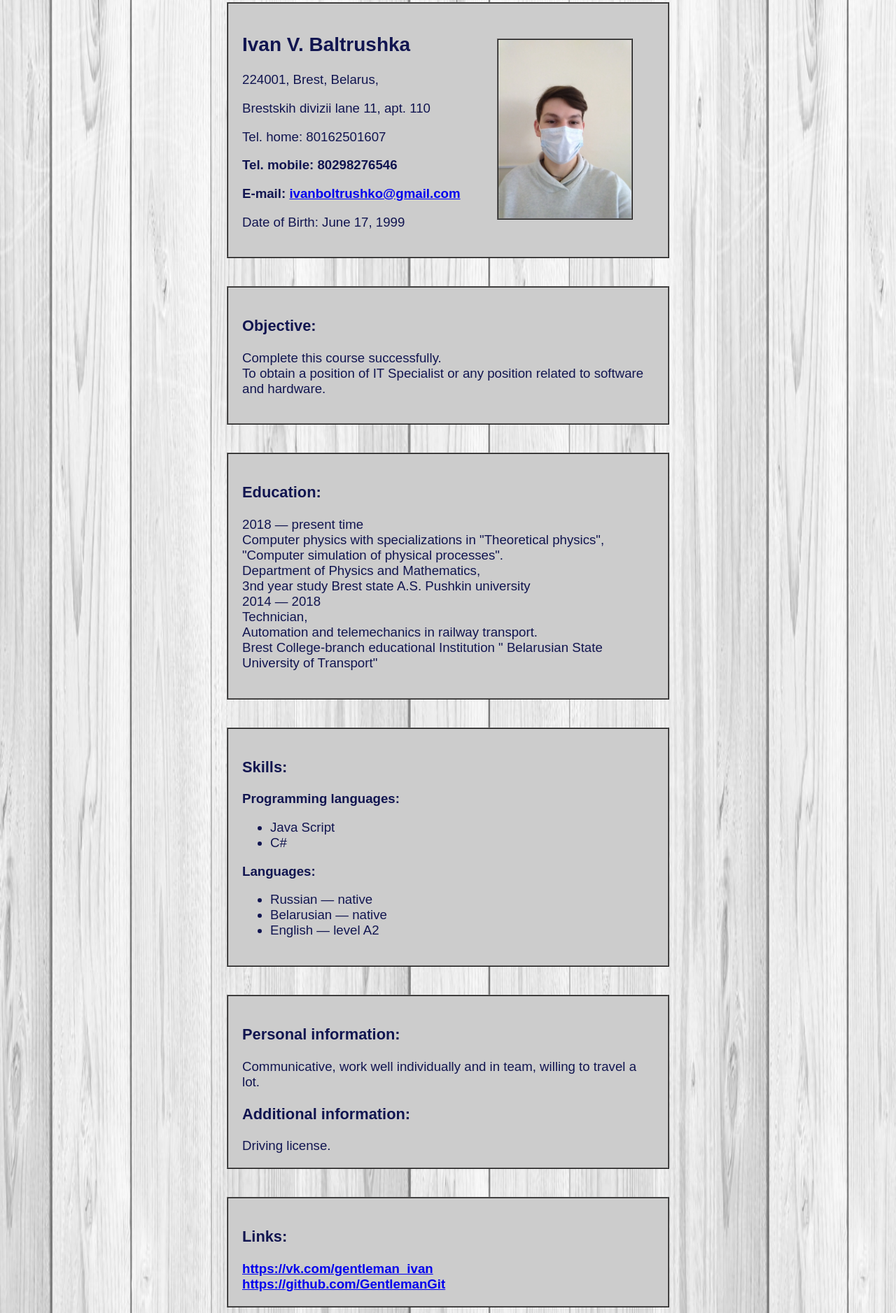
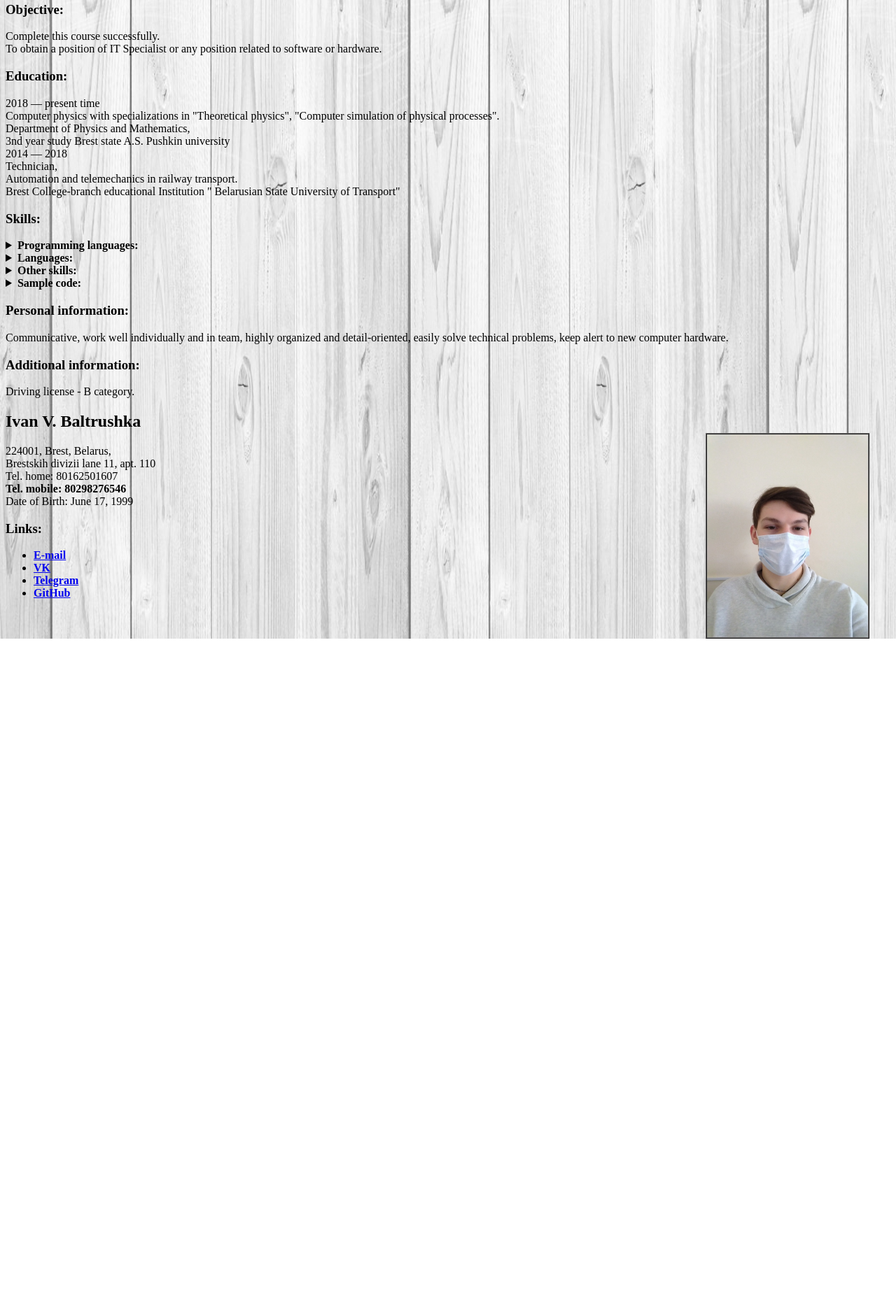
Before and after one commit to GentlemanGit/rsschool-cv, a plain HTML site: page index.html in a window 1280 px wide. Shown: the part 157-2034 px from the top of the page at 70% size. After the commit the page ends 1070 px from the top, so only its background shows below. Drawn offline with Linux system fonts and the light colour scheme.

Commit message:
feat: complete task HTML & CSS

```diff
--- a/index.html
+++ b/index.html
@@ -5,36 +5,28 @@
     <meta charset="utf-8" />
     <meta http-equiv="x-ua-compatible" content="ie=edge" />
     <link rel="stylesheet" href="style.css">
+    <!-- Ссылка на шрифты-->
+    <link href="https://fonts.googleapis.com/css2?family=Open+Sans+Condensed:wght@300&display=swap" rel="stylesheet">
+
     <title>Ivan V. Baltrushka</title>
 </head>
 
 <body>
-    <div class="main">
-        <h1>C V</h1>
-        <div class="info">
-            <img src="me.jpg" width="190" height="255" alt="photo">
-            <h2>Ivan V. Baltrushka</h2>
-            <p>224001, Brest, Belarus,</p>
-            <p>Brestskih divizii lane 11, apt. 110</p>
-            <p>Tel. home: 80162501607</p>
-            <p><b>Tel. mobile: 80298276546</b></p>
-            <p>
-                <b>E-mail:
-                    <a href="mailto:ivanboltrushko@gmail.com">ivanboltrushko@gmail.com</a></b>
-            </p>
-            <p>Date of Birth: June 17, 1999</p>
+    <header>
+        <h1>Curriculum Vitae</h1>
+    </header>
+    <div class="centre">
+        <main>
 
-        </div>
-        <div class="space"></div> <!-- пробел между блоками -->
-        <div class="info">
+
             <h3>Objective:</h3>
             <p>Complete this course successfully.<br>
                 To obtain a position of IT Specialist or any position related to software
-                and hardware.
+                or hardware.
             </p>
-        </div>
-        <div class="space"></div>
-        <div class="info">
+
+
+
             <h3>Education:</h3>
             <p>2018 — present time<br>
                 Computer physics with specializations in "Theoretical
@@ -45,40 +37,93 @@
                 Technician,<br>
                 Automation and telemechanics in railway transport.<br>
                 Brest College-branch educational Institution " Belarusian State University of Transport"</p>
-        </div>
-        <div class="space"></div>
-        <div class="info">
+
+
             <h3> Skills:</h3>
-            <p><b>Programming languages:</b> </p>
+            <details>
+                <summary><b>Programming languages:</b> </summary>
                 <ul>
                     <li> Java Script </li>
                     <li>C#</li>
                 </ul>
-
-            <b>Languages:</b>
+            </details>
+            <details>
+                <summary><b>Languages:</b></summary>
                 <ul>
                     <li>Russian — native</li>
                     <li>Belarusian — native</li>
                     <li>English — level A2</li>
+                </ul>
+            </details>
+            <details>
+                <summary><b>Other skills:</b></summary>
+                <ul>
+                    <li>Unity</li>
+                    <li>HTML</li>
+                    <li>CSS</li>
+                    <li>Git</li>
+                </ul>
+            </details>
+            <details>
+                <summary>
+                    <b>Sample code:</b>
+                </summary>
+                function min(array) {<br>
+                if (array === undefined || array.length === 0) {<br>
+                return 0;<br>
+                } else {<br>
+                let minEl = Math.min(...array);<br>
+                return minEl;<br>
+                }<br>
+                };<br>
+                function max(array) {<br>
+                if (array === undefined || array.length === 0) {<br>
+                return 0;<br>
+                } else {<br>
+                let maxEl = Math.max(...array);<br>
+                return maxEl;<br>
+                }<br>
+                };<br>
+                function avg(array) {<br>
+                if (array === undefined || array.length === 0) {<br>
+                return 0;<br>
+                } else {<br>
+                let avgEl = array.reduce((sum, el) => sum + el, 0);<br>
+                return avgEl;<br>
+                }<br>
+                };<br>
+            </details>
 
-            </ul>
-        </div>
-        <div class="space"></div>
-        <div class="info">
+
             <h3>Personal information:</h3>
             Communicative, work well individually and in team,
-            willing to travel a lot.
+            highly organized and detail-oriented, easily solve technical problems,
+            keep alert to new computer hardware.
             <h3>Additional information:</h3>
-            Driving license.
-        </div>
-        <div class="space"></div>
-        <div class="info">
+            Driving license - B category.
+
+
+        </main>
+        <aside>
+            <img src="me.jpg" width=230 height=290 alt="My photo">
+
+            <h2>Ivan V. Baltrushka</h2>
+            224001, Brest, Belarus,<br>
+            Brestskih divizii lane 11, apt. 110<br>
+            Tel. home: 80162501607<br>
+            <b>Tel. mobile: 80298276546</b><br>
+            Date of Birth: June 17, 1999
+            <nav>
                 <h3>Links:</h3>
+                <ul>
+                    <li><b><a href="mailto:ivanboltrushko@gmail.com">E-mail</a></b></li>
+                    <li> <b><a href=" https://vk.com/gentleman_ivan"> VK</a></b></li>
+                    <li><b><a href=" https://t.me/TomNiron">Telegram</a></b></li>
+                    <li><b><a href=" https://github.com/GentlemanGit">GitHub</a></b></li>
+                </ul>
 
-            <b><a href=" https://vk.com/gentleman_ivan"> https://vk.com/gentleman_ivan</a></b><br>
-            <b><a href=" https://github.com/GentlemanGit">https://github.com/GentlemanGit</a></b>
-        </div>
-
+            </nav>
+        </aside>
     </div>
 </body>
 
```
Lines whose indentation alone changed are shown as unchanged.
